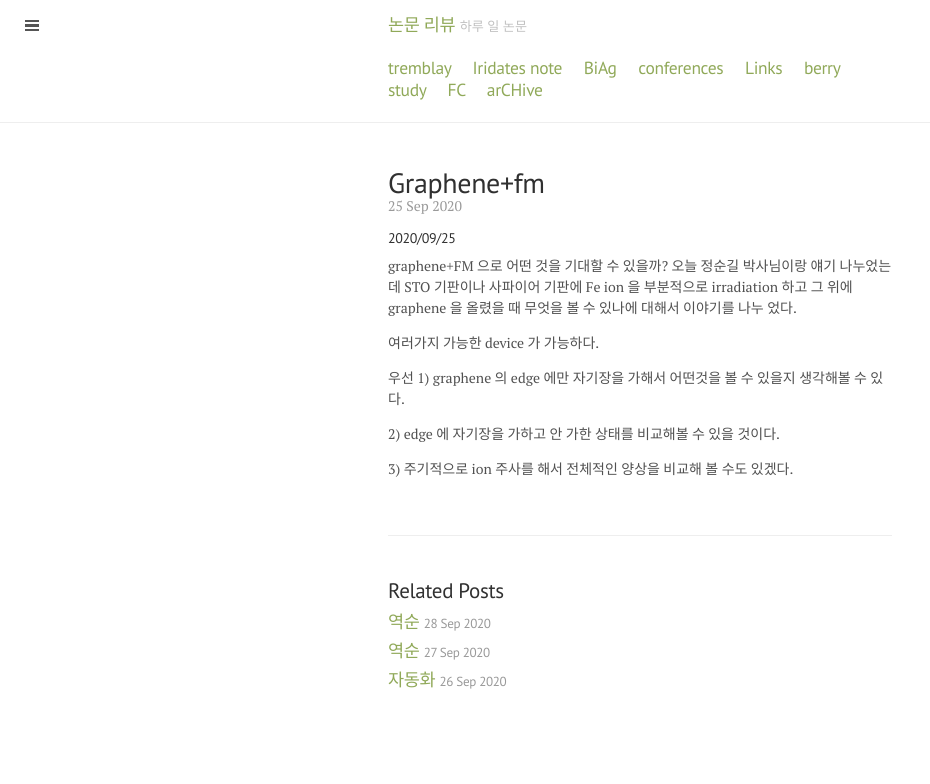
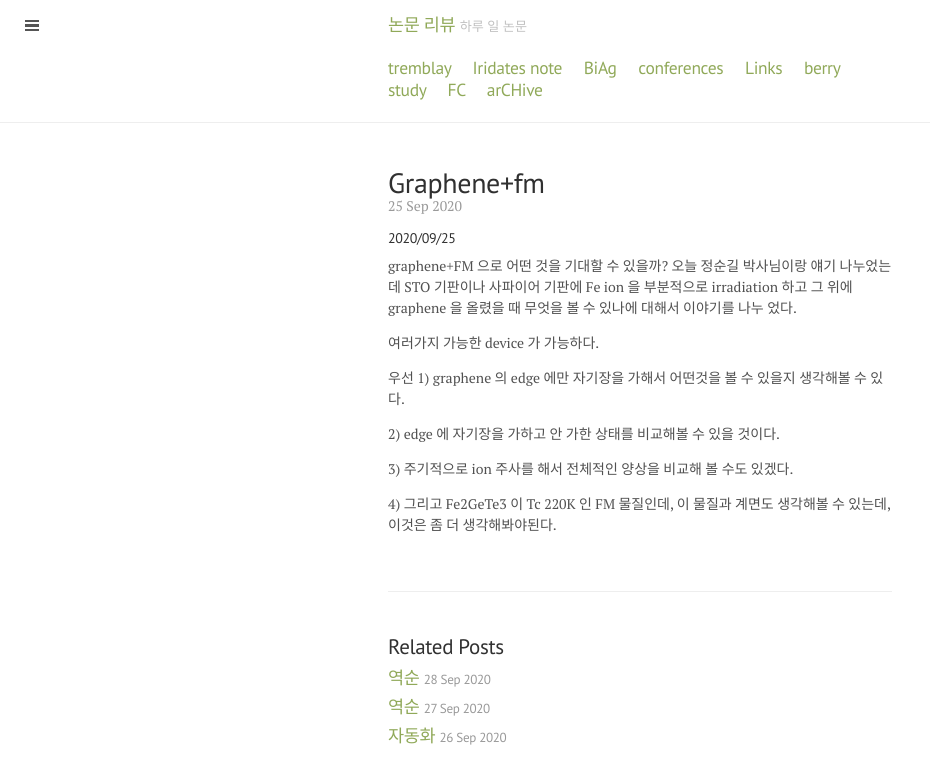
Before and after one commit to qkrwlsghdcjsworlt/work, a Jekyll site: the page built from _posts/2020/2020-09-25-graphene+FM.markdown, in a window 1280 px wide. Shown: the top 784 px of the page, without its empty margins (0-930 px from the left). Built offline with Jekyll 4.4.1, drawn with Linux system fonts in a browser that asks for light colours; our own code applies the rules of GitHub Pages for plain Markdown files.

Commit message:
“update”

```diff
--- a/_posts/2020/2020-09-25-graphene+FM.markdown
+++ b/_posts/2020/2020-09-25-graphene+FM.markdown
@@ -22,3 +22,6 @@ Fe ion 을 부분적으로 irradiation 하고 그 위에 graphene 을 올렸을
 2) edge 에 자기장을 가하고 안 가한 상태를 비교해볼 수 있을 것이다.
 
 3) 주기적으로 ion 주사를 해서 전체적인 양상을 비교해 볼 수도 있겠다.
+
+
+4) 그리고 Fe2GeTe3 이 Tc 220K 인 FM 물질인데, 이 물질과 계면도 생각해볼 수 있는데, 이것은 좀 더 생각해봐야된다.
```
Also changed, not shown: 2 other files.
